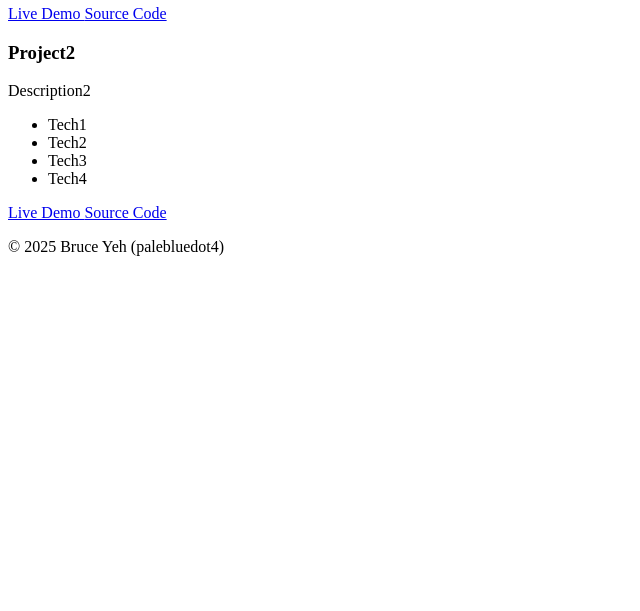
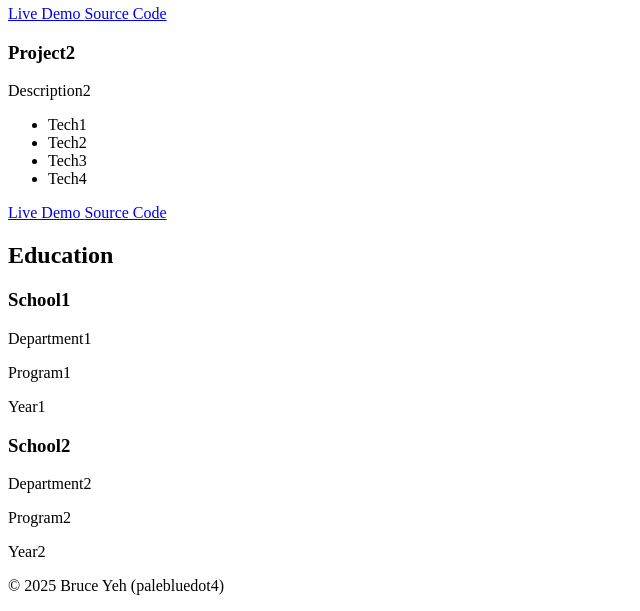
Before and after one commit to palebluedot4/code-snippets, a Python web app: template templates/web/pages/resume/nebula/vanilla/index.html in a window 1280 px wide. Shown: the part 1472-2083 px from the top of the page, without its empty margins (0-640 px from the left). Before the commit the page ends 1728 px from the top, so only its background shows below. Run offline with Jinja, Linux system fonts and the light colour scheme; the template is opened without the code that fills it, so the values that code supplies are empty.

Commit message:
feat(html): add education section
This commit adds the "Education" section to the resume, providing a
dedicated space for academic qualifications. This is a fundamental
part of the resume, offering insights into the candidate's formal
training and background.

The section is organized with each educational qualification listed
in its own article element. This structure clearly separates
different degrees or certifications and includes details such as the
institution, department, program, and the years of attendance.

```diff
--- a/templates/web/pages/resume/nebula/vanilla/index.html
+++ b/templates/web/pages/resume/nebula/vanilla/index.html
@@ -212,6 +212,22 @@
           </div>
         </article>
       </section>
+
+      <section id="education" aria-labelledby="education-heading">
+        <h2 id="education-heading">Education</h2>
+        <article class="degree">
+          <h3 class="school">School1</h3>
+          <p class="department">Department1</p>
+          <p class="program">Program1</p>
+          <p class="year">Year1</p>
+        </article>
+        <article class="degree">
+          <h3 class="school">School2</h3>
+          <p class="department">Department2</p>
+          <p class="program">Program2</p>
+          <p class="year">Year2</p>
+        </article>
+      </section>
     </main>
 
     <footer>
```
